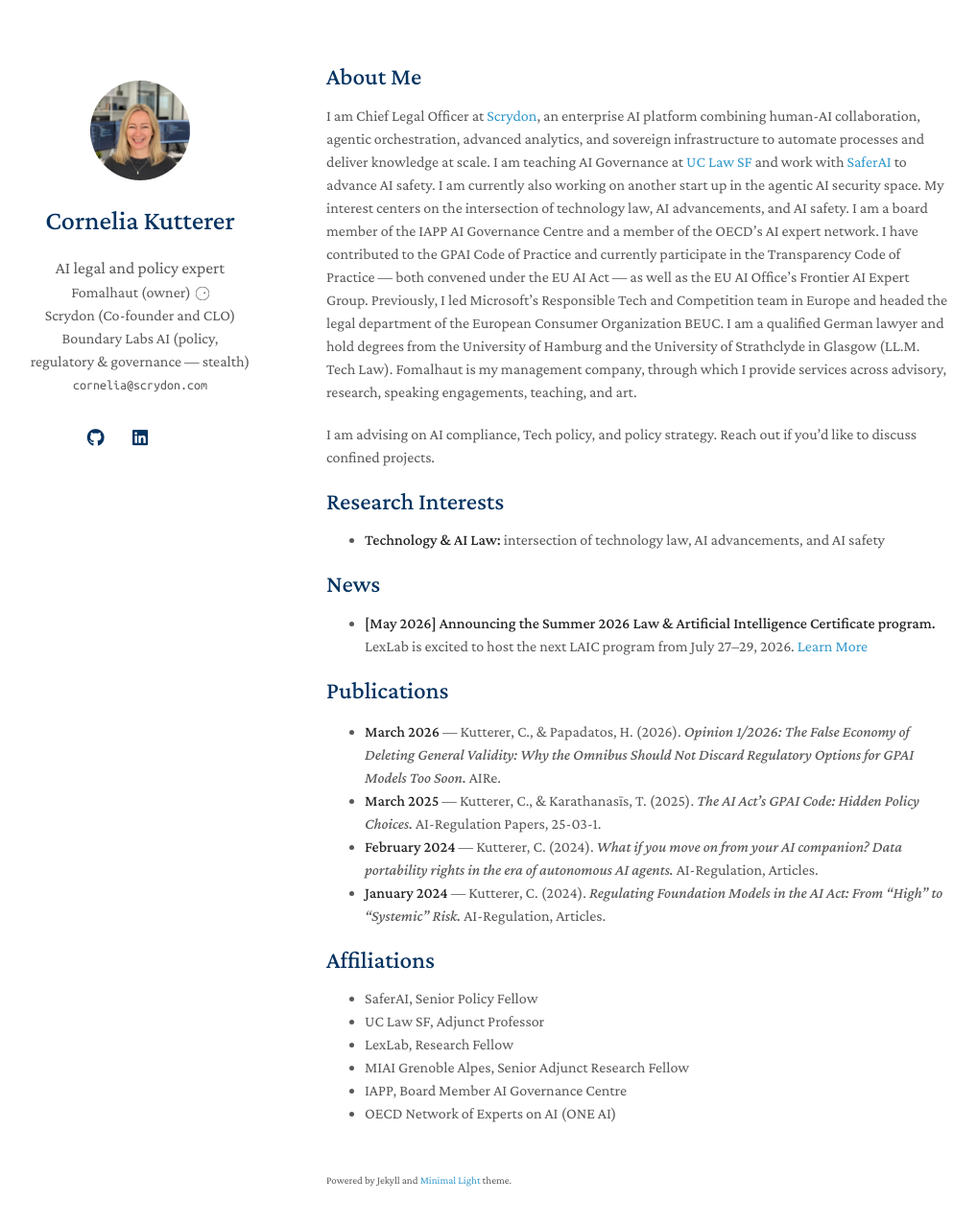
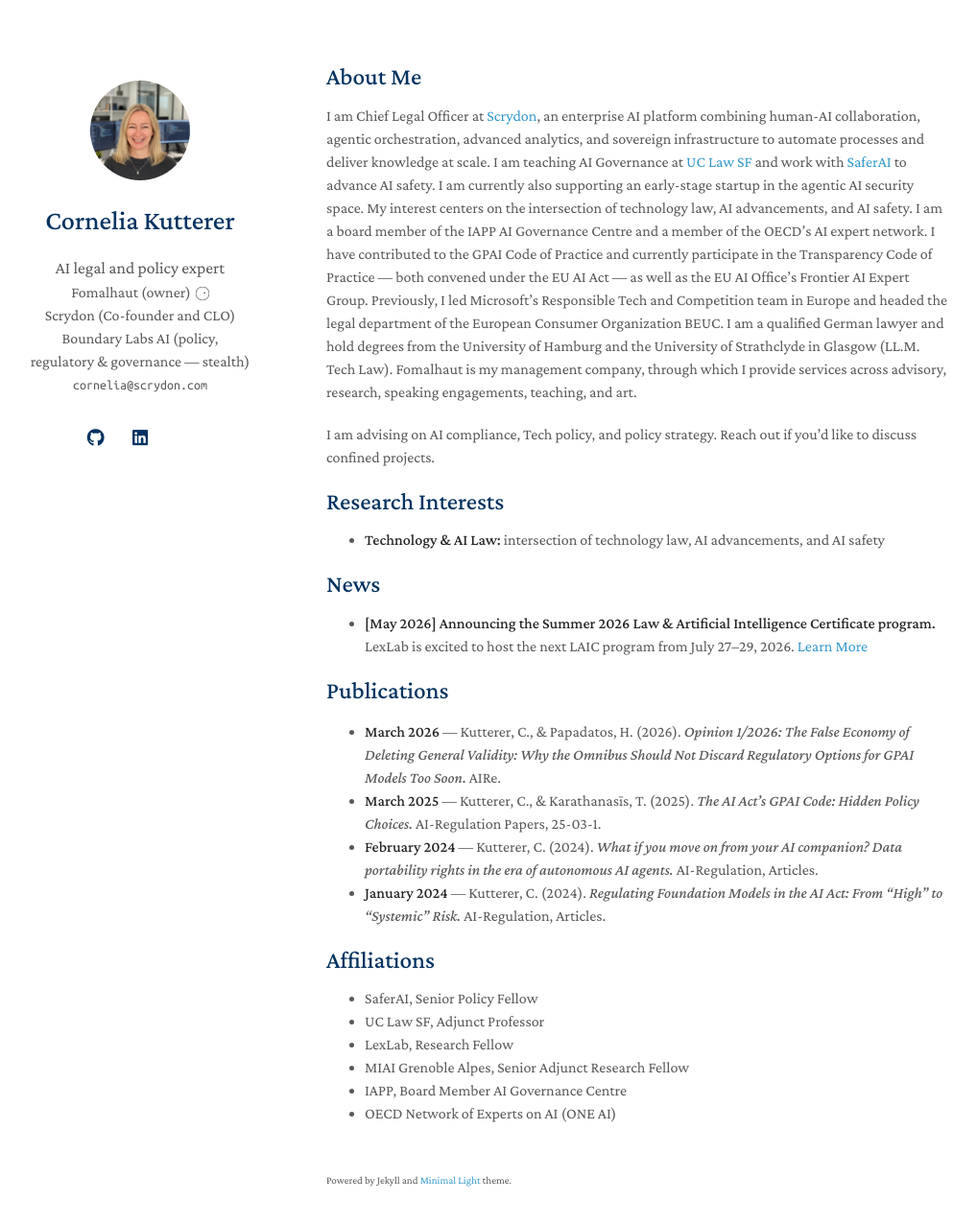
Before and after one commit to Fomalhautck/fomalhautck.github.io, a Jekyll site: the page built from index.md, in a window 1280 px wide and 1311 px high. Shown: the top 1276 px of the window at 96% size, without its empty margins (130-1148 px from the left). Built offline with Jekyll 4.4.1, drawn with Linux system fonts in a browser that asks for light colours; a style sheet for code colours, icons or effects is not loaded; our own code applies the rules of GitHub Pages for plain Markdown files.

Commit message:
Reframe agentic AI security mention as supporting an early-stage startup
Co-Authored-By: Claude Opus 4.7 (1M context) <noreply@anthropic.com>

```diff
--- a/index.md
+++ b/index.md
@@ -4,7 +4,7 @@ layout: homepage
 
 ## About Me
 
-I am Chief Legal Officer at [Scrydon](https://scrydon.com/), an enterprise AI platform combining human-AI collaboration, agentic orchestration, advanced analytics, and sovereign infrastructure to automate processes and deliver knowledge at scale. I am teaching AI Governance at [UC Law SF](https://www.uclawsf.edu/people/cornelia-kutterer-2/) and work with [SaferAI](https://www.safer-ai.org/) to advance AI safety. I am currently also working on another start up in the agentic AI security space. My interest centers on the intersection of technology law, AI advancements, and AI safety. I am a board member of the IAPP AI Governance Centre and a member of the OECD’s AI expert network. I have contributed to the GPAI Code of Practice and currently participate in the Transparency Code of Practice — both convened under the EU AI Act — as well as the EU AI Office’s Frontier AI Expert Group. Previously, I led Microsoft’s Responsible Tech and Competition team in Europe and headed the legal department of the European Consumer Organization BEUC. I am a qualified German lawyer and hold degrees from the University of Hamburg and the University of Strathclyde in Glasgow (LL.M. Tech Law). Fomalhaut is my management company, through which I provide services across advisory, research, speaking engagements, teaching, and art.
+I am Chief Legal Officer at [Scrydon](https://scrydon.com/), an enterprise AI platform combining human-AI collaboration, agentic orchestration, advanced analytics, and sovereign infrastructure to automate processes and deliver knowledge at scale. I am teaching AI Governance at [UC Law SF](https://www.uclawsf.edu/people/cornelia-kutterer-2/) and work with [SaferAI](https://www.safer-ai.org/) to advance AI safety. I am currently also supporting an early-stage startup in the agentic AI security space. My interest centers on the intersection of technology law, AI advancements, and AI safety. I am a board member of the IAPP AI Governance Centre and a member of the OECD’s AI expert network. I have contributed to the GPAI Code of Practice and currently participate in the Transparency Code of Practice — both convened under the EU AI Act — as well as the EU AI Office’s Frontier AI Expert Group. Previously, I led Microsoft’s Responsible Tech and Competition team in Europe and headed the legal department of the European Consumer Organization BEUC. I am a qualified German lawyer and hold degrees from the University of Hamburg and the University of Strathclyde in Glasgow (LL.M. Tech Law). Fomalhaut is my management company, through which I provide services across advisory, research, speaking engagements, teaching, and art.
 
 I am advising on AI compliance, Tech policy, and policy strategy. Reach out if you'd like to discuss confined projects.
 
```
